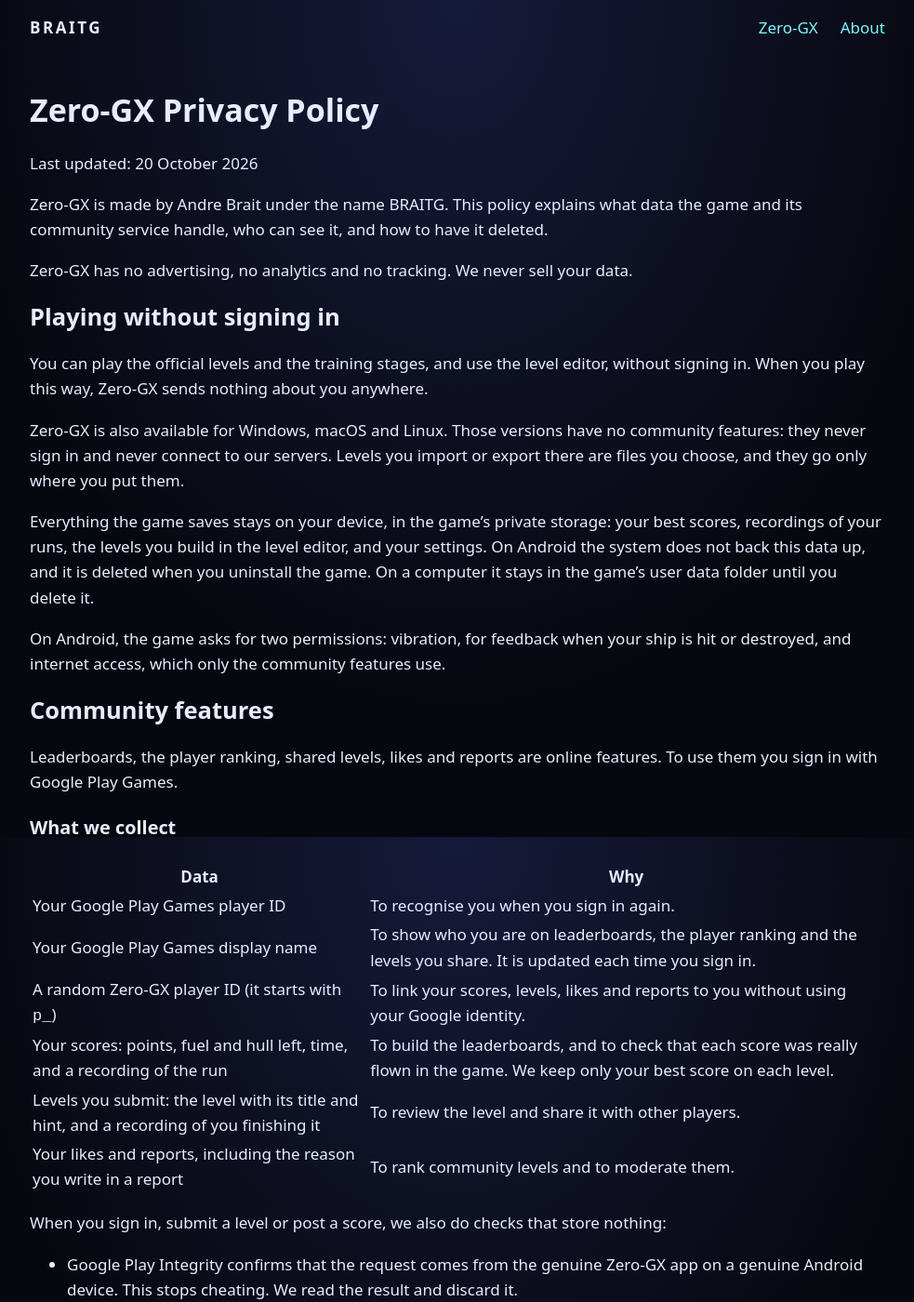
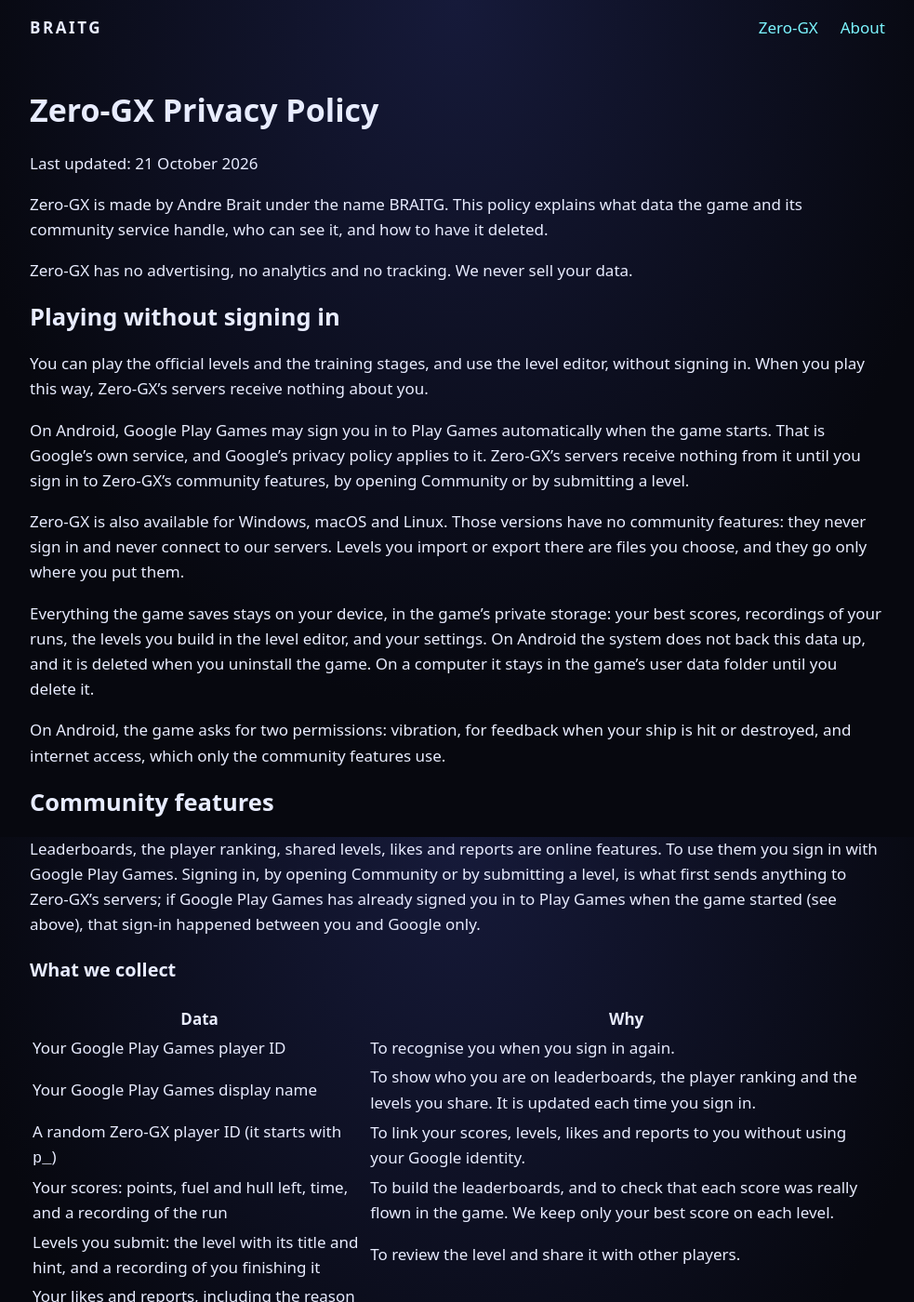
Before and after one commit to BRAITG/braitg.github.io, a Jekyll site: the page built from zero-gx/privacy.md, in a window 1280 px wide and 1400 px high. Shown: the whole window at 93% size, without its empty margins (148-1131 px from the left). Built offline with Jekyll 4.4.1, drawn with Linux system fonts in a browser that asks for light colours; some of the changed text lies outside the part shown.

Commit message:
Update Zero-GX privacy policy: Play Games signs in at launch

```diff
--- a/zero-gx/privacy.md
+++ b/zero-gx/privacy.md
@@ -6,7 +6,7 @@ permalink: /zero-gx/privacy/
 
 # Zero-GX Privacy Policy
 
-Last updated: 20 October 2026
+Last updated: 21 October 2026
 
 Zero-GX is made by Andre Brait under the name BRAITG. This policy explains what data the game and its community service handle, who can see it, and how to have it deleted.
 
@@ -14,7 +14,9 @@ Zero-GX has no advertising, no analytics and no tracking. We never sell your dat
 
 ## Playing without signing in
 
-You can play the official levels and the training stages, and use the level editor, without signing in. When you play this way, Zero-GX sends nothing about you anywhere.
+You can play the official levels and the training stages, and use the level editor, without signing in. When you play this way, Zero-GX's servers receive nothing about you.
+
+On Android, Google Play Games may sign you in to Play Games automatically when the game starts. That is Google's own service, and Google's privacy policy applies to it. Zero-GX's servers receive nothing from it until you sign in to Zero-GX's community features, by opening Community or by submitting a level.
 
 Zero-GX is also available for Windows, macOS and Linux. Those versions have no community features: they never sign in and never connect to our servers. Levels you import or export there are files you choose, and they go only where you put them.
 
@@ -24,7 +26,7 @@ On Android, the game asks for two permissions: vibration, for feedback when your
 
 ## Community features
 
-Leaderboards, the player ranking, shared levels, likes and reports are online features. To use them you sign in with Google Play Games.
+Leaderboards, the player ranking, shared levels, likes and reports are online features. To use them you sign in with Google Play Games. Signing in, by opening Community or by submitting a level, is what first sends anything to Zero-GX's servers; if Google Play Games has already signed you in to Play Games when the game started (see above), that sign-in happened between you and Google only.
 
 ### What we collect
 
@@ -64,7 +66,7 @@ Rejected submissions stay visible there too. Submitted levels are shared under t
 ### Services that process the data
 
 - **Cloudflare** hosts the community server, its database and the stored run recordings.
-- **Google** provides the Play Games sign-in and the Play Integrity check, and distributes the game through Google Play.
+- **Google** provides the Play Games sign-in and the Play Integrity check, and distributes the game through Google Play. Google's own sign-in to Play Games at the start of the game is covered by Google's privacy policy, not by this one.
 - **GitHub** hosts the public levels repository, where submissions are reviewed.
 - **jsDelivr** delivers the shared level files to the game. Like any website, it receives your IP address when the game downloads a level; see the [jsDelivr privacy policy](https://www.jsdelivr.com/terms/privacy-policy-jsdelivr-net).
 
```
